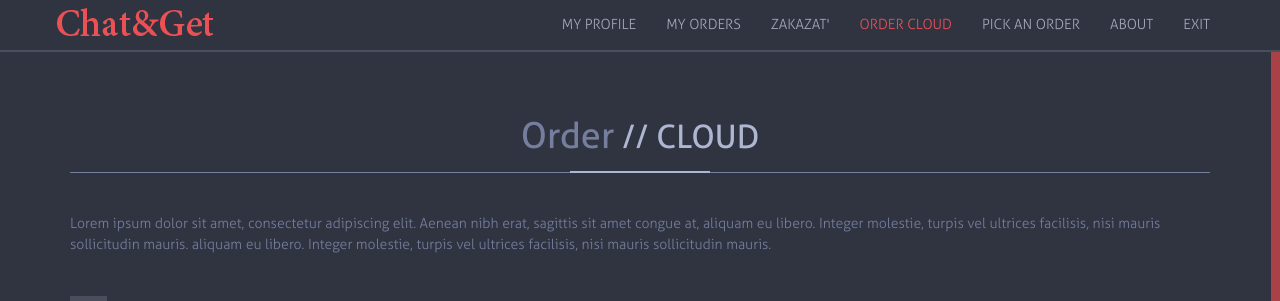
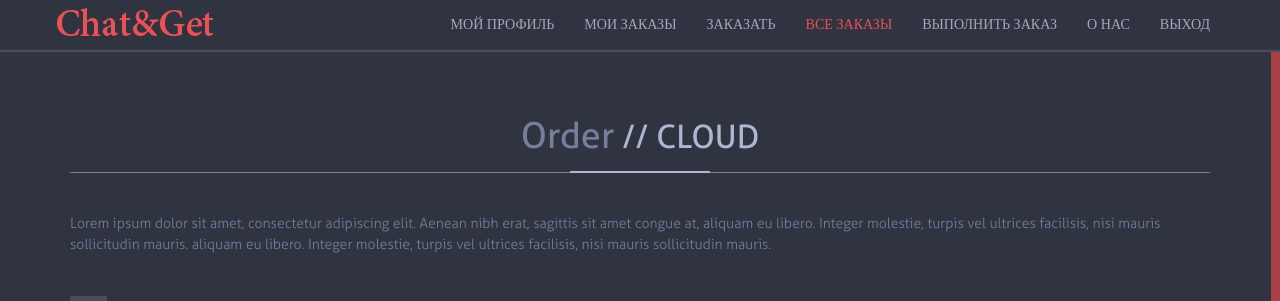
Before and after one commit to milifolk/chat-get, a Django app: page / in a window 1280 px wide. Shown: the top 301 px of the page. Run offline with Django 3.2, Linux system fonts and the light colour scheme; some libraries are stand-ins or nearby versions.

Commit message:
first edgar's commit

```diff
--- a/chatget/templates/navbar.html
+++ b/chatget/templates/navbar.html
@@ -7,13 +7,13 @@
       <a class="navbar-brand logo" href="index.html">Chat&Get</a> </div>
     <div class="navbar-collapse collapse ">
       <ul class="nav navbar-nav navbar-right">
-        <li><a href="#" onclick="collapse" >My Profile</a></li>
-        <li><a href="#top">My Orders</a></li>
-        <li><a href="#services ">Zakazat'</a></li>
-        <li><a href="#portfolio ">Order Cloud</a></li>
-        <li><a href="#about">Pick an Order</a></li>
-        <li><a href="#projects">About</a></li>
-        <li><a href="#contact">Exit</a></li>
+        <li><a href="#" onclick="collapse" >Мой профиль</a></li>
+        <li><a href="#top">Мои заказы</a></li>
+        <li><a href="#services ">Заказать</a></li>
+        <li><a href="#portfolio ">Все заказы</a></li>
+        <li><a href="#about">Выполнить заказ</a></li>
+        <li><a href="#projects">О нас</a></li>
+        <li><a href="#contact">Выход</a></li>
       </ul>
     </div>
     <!--/.nav-collapse -->
```
Also changed, not shown: chatget/static/img/2.jpg, chatget/static/img/3.jpg, 10 other files.
